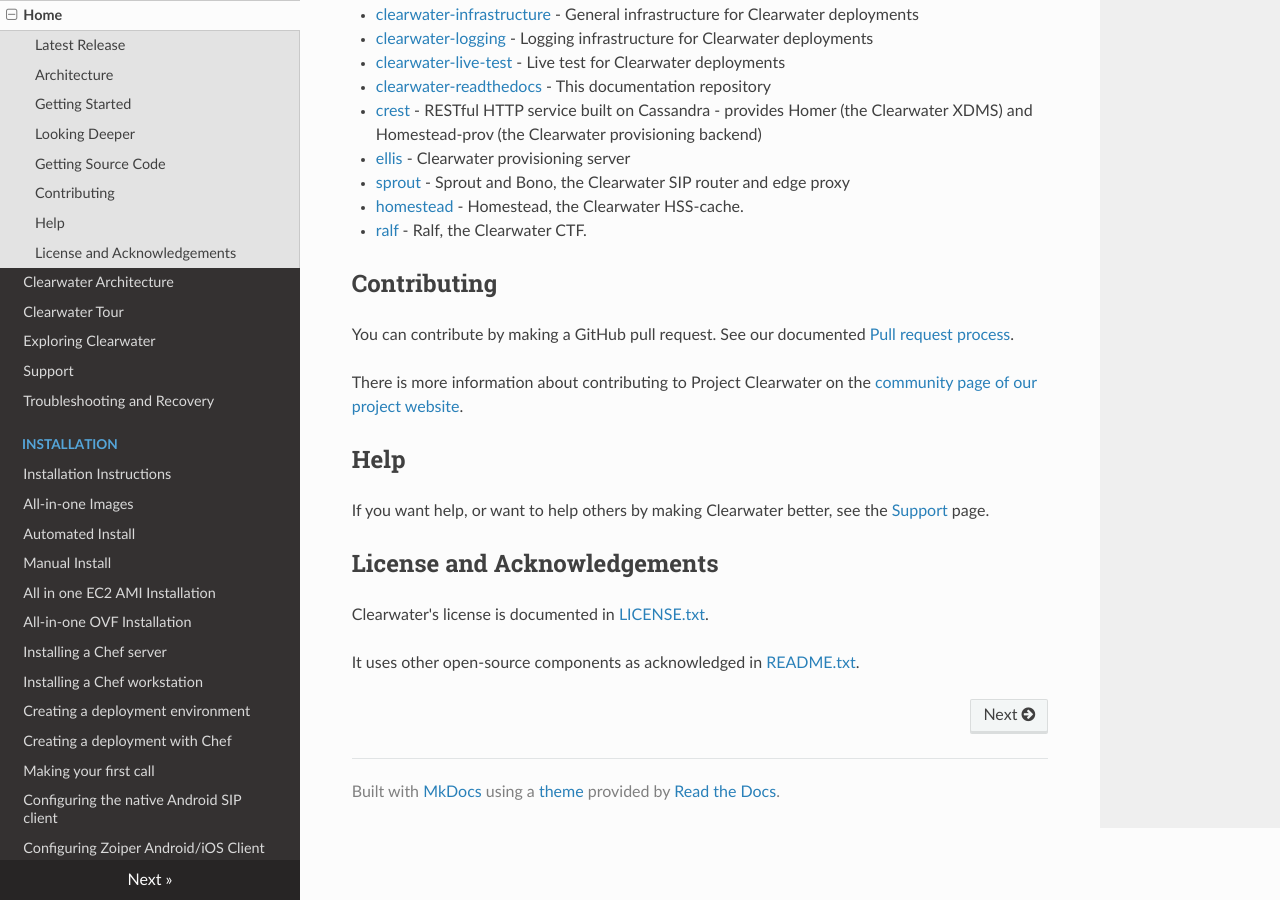
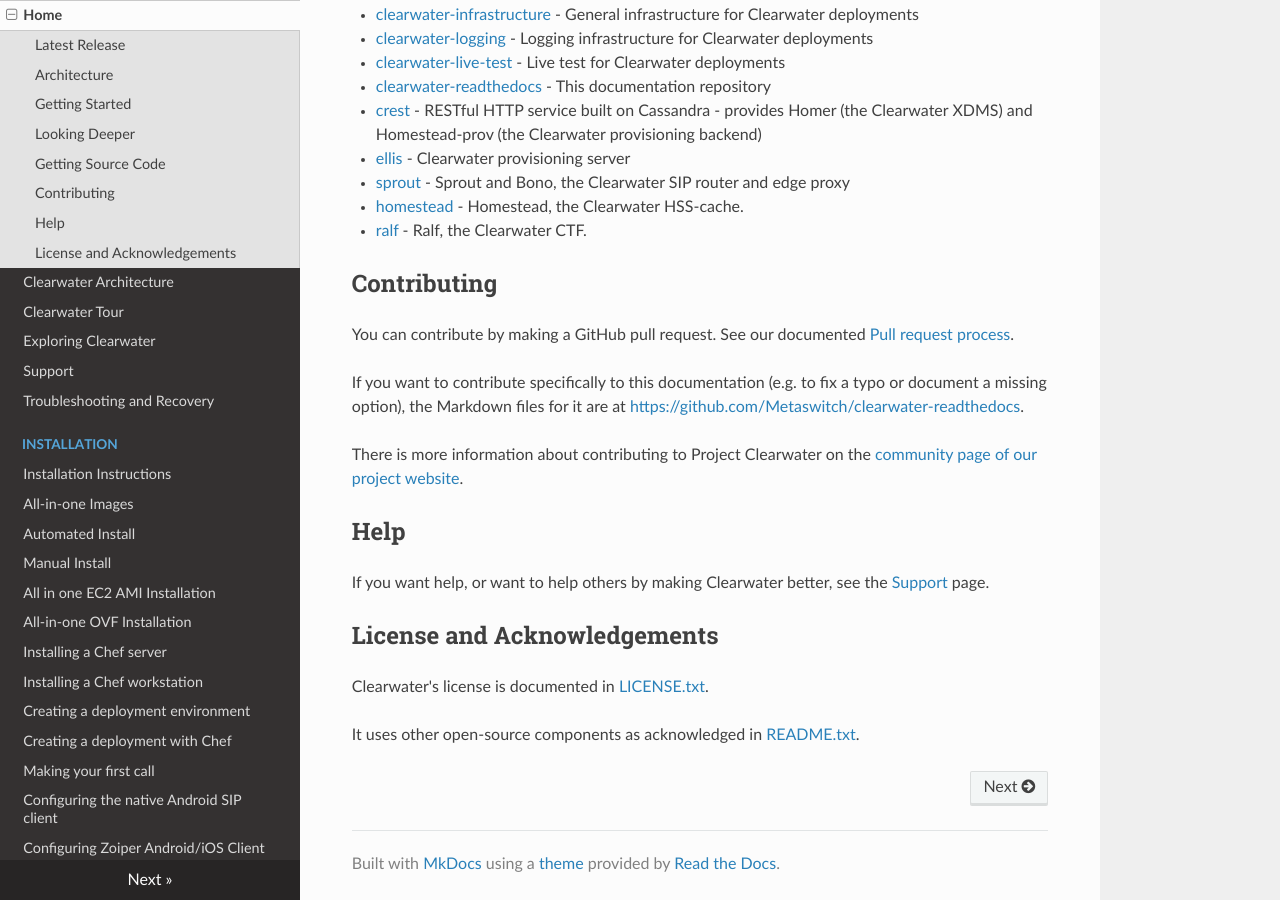
Before and after one commit to Metaswitch/clearwater-readthedocs, an MkDocs documentation site: the page built from docs/index.md, in a window 1280 px wide and 900 px high, scrolled down 941 px. Built offline with MkDocs 1.6.1, drawn with Linux system fonts in a browser that asks for light colours; nearby versions of some CDN libraries; old or Windows-style settings are respelled for this version of MkDocs.

Commit message:
Add link back to docs repo on Github

```diff
--- a/docs/index.md
+++ b/docs/index.md
@@ -44,6 +44,8 @@ All the source code is on [GitHub](https://github.com/Metaswitch), in the follow
 
 You can contribute by making a GitHub pull request. See our documented [Pull request process](Pull_request_process.md).
 
+If you want to contribute specifically to this documentation (e.g. to fix a typo or document a missing option), the Markdown files for it are at <https://github.com/Metaswitch/clearwater-readthedocs>.
+
 There is more information about contributing to Project Clearwater on the [community page of our project website](http://www.projectclearwater.org/community/).
 
 ## Help
```
